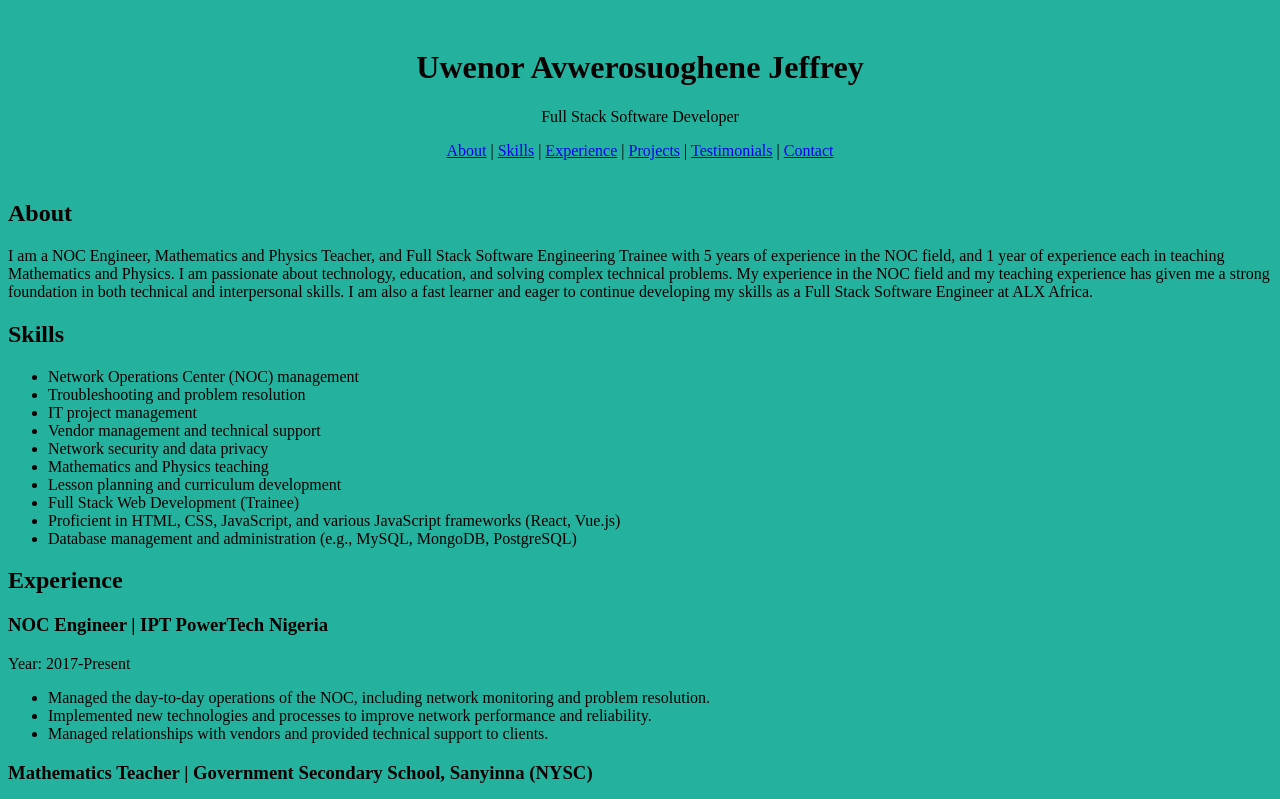
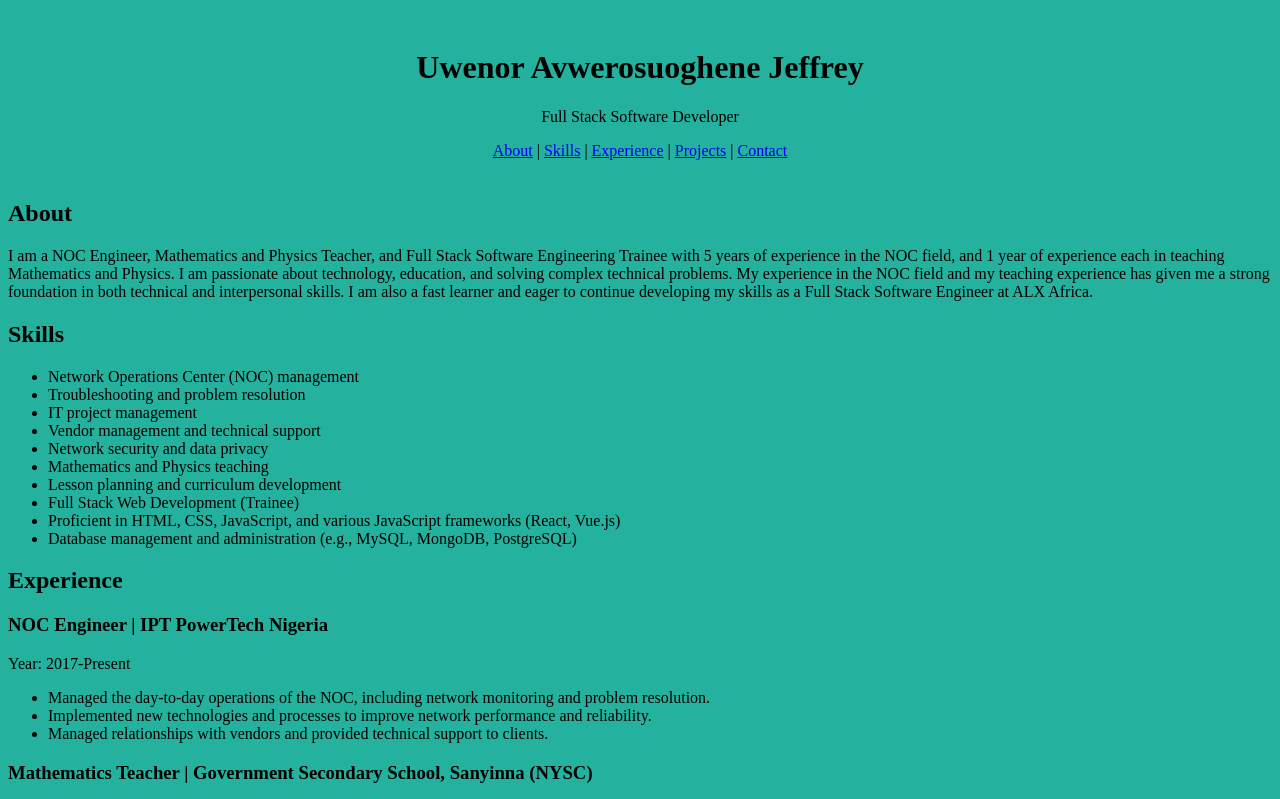
Before and after one commit to uwenorjeff/uwenorjeff.github.io, a plain HTML site: page index.html in a window 1280 px wide. Shown: the top 799 px of the page. Drawn offline with Linux system fonts and the light colour scheme.

Commit message:
Update index.html

```diff
--- a/index.html
+++ b/index.html
@@ -16,7 +16,6 @@
       <a href="#skills">Skills</a> |
       <a href="#experience">Experience</a> |
       <a href="#projects">Projects</a> |
-      <a href="#testimonials">Testimonials</a> |
       <a href="#contact">Contact</a>
     </nav>
   </header>
```
